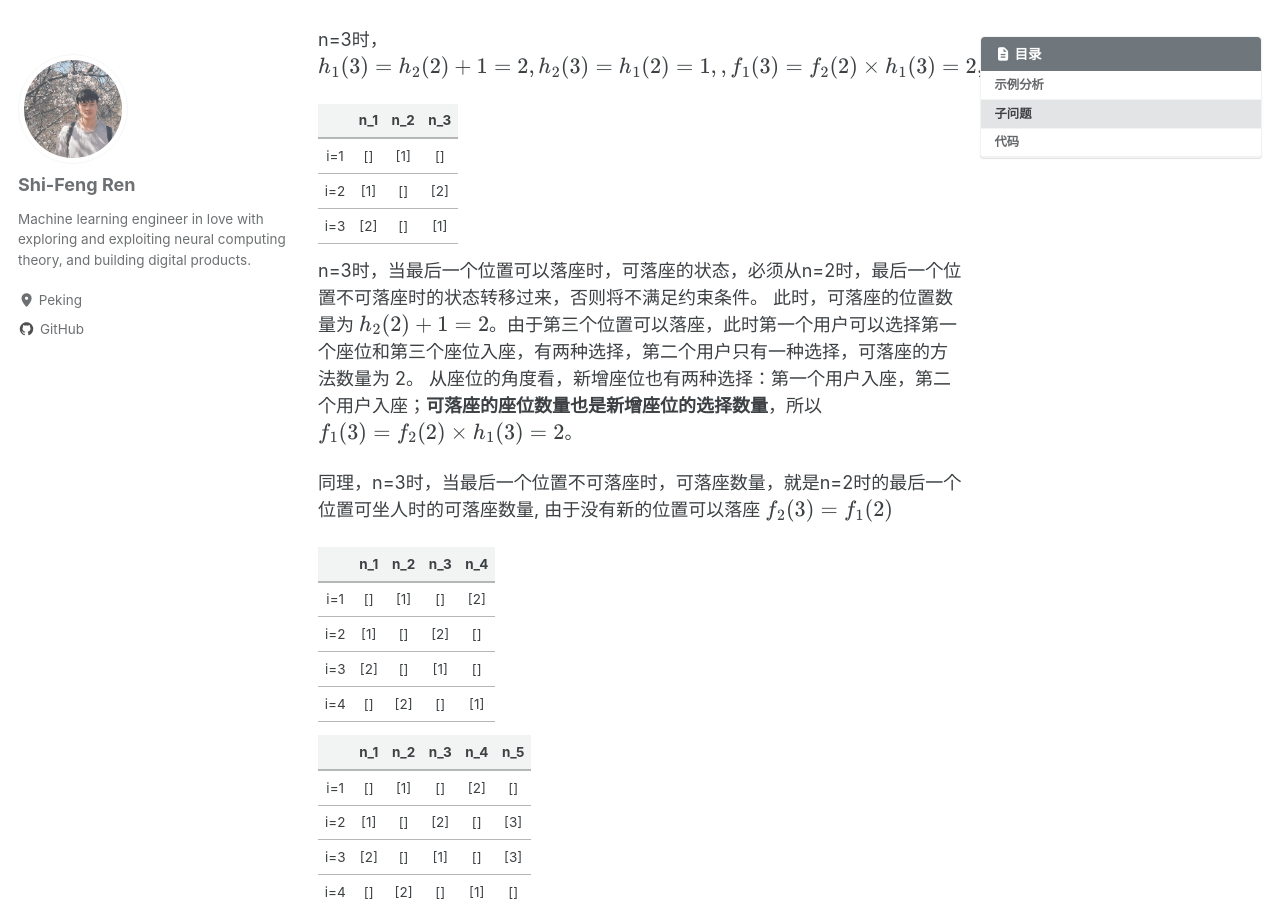
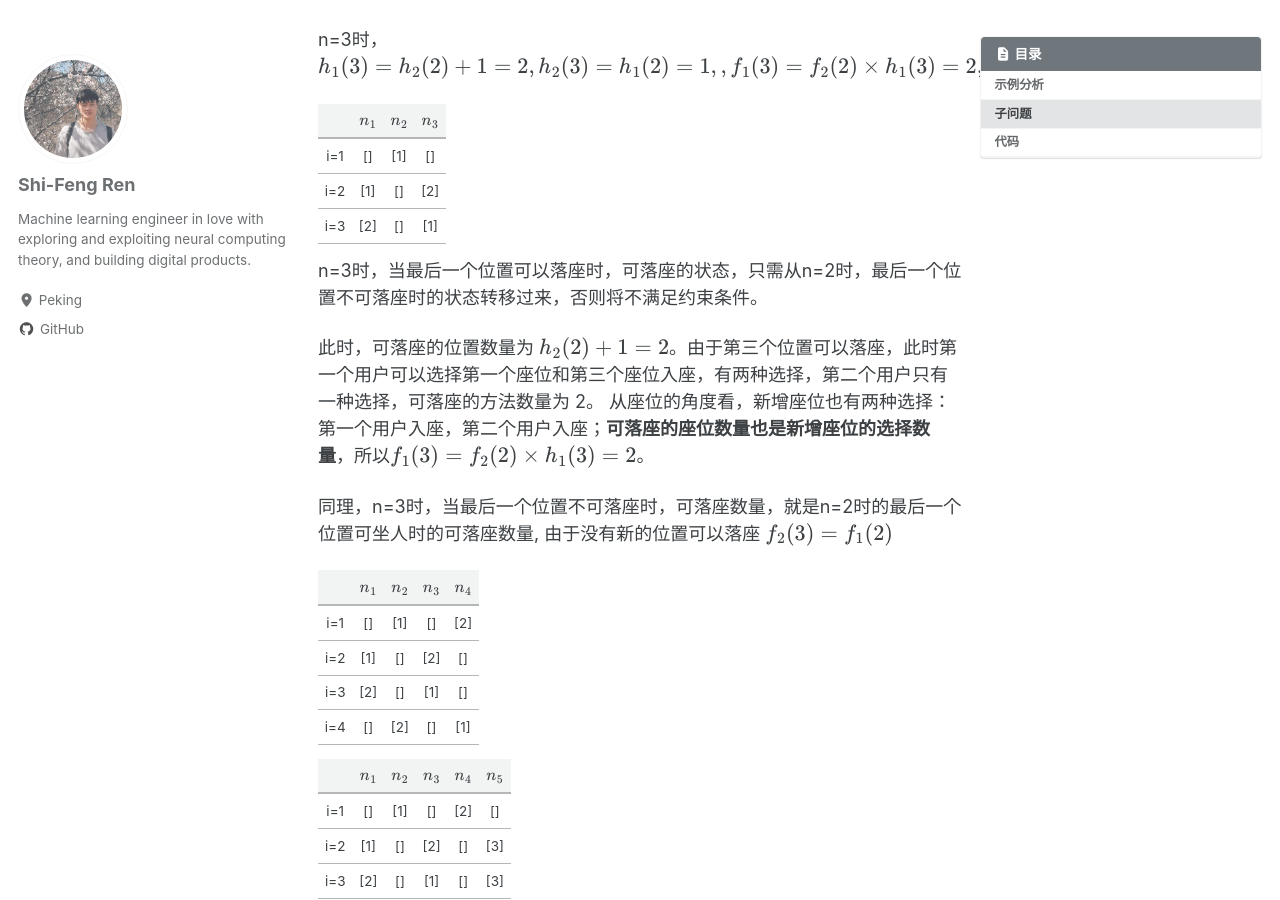
Before and after one commit to science-dojo/science-dojo.github.io, a Jekyll site: the page built from _posts/2024-09-17-N个座位坐满人的期望.md, in a window 1280 px wide and 900 px high, scrolled down 1461 px. Built offline with Jekyll 4.4.1, drawn with Linux system fonts in a browser that asks for light colours; cached includes are drawn as plain includes; formulas are drawn with MathJax 3.

Commit message:
fix format

```diff
--- a/_posts/2024-09-17-N个座位坐满人的期望.md
+++ b/_posts/2024-09-17-N个座位坐满人的期望.md
@@ -43,7 +43,7 @@ $h_1(n)$表示 n个座位时，最后一个座位坐人时，可落座的座位
 n=1时：$h_1(1)=1, h_2(1)=0, f_1(1)=1, f_2(1)=0$
 n=2时：$h_1(2)=1, h_2(2)=1, f_1(2)=1, f_2(2)=1$
 
-| | n_1 | n_2 |
+| | $n_1$ | $n_2$ |
 |:--:| :--: | :--: |
 |i=1 | [1] | [] |
 |i=2 | [] | [1] |
@@ -54,20 +54,21 @@ n_1, n_2 表示第一、第二个座位，第一列标记i=1, i=2 表示第一
 
 n=3时，$h_1(3) = h_2(2) + 1=2, h_2(3) = h_1(2)=1,, f_1(3) = f_2(2) \times h_1(3) = 2, f_2(3)=f_1(2) =1$
 
-| | n_1 | n_2 | n_3 |
+| | $n_1$ | $n_2$ | $n_3$ |
 |:--:| :--: | :--: | :--: |
 |i=1 | [] | [1] | [] |
 |i=2 | [1] | [] | [2] |
 |i=3 | [2] | [] | [1] |
 
-n=3时，当最后一个位置可以落座时，可落座的状态，必须从n=2时，最后一个位置不可落座时的状态转移过来，否则将不满足约束条件。
+n=3时，当最后一个位置可以落座时，可落座的状态，只需从n=2时，最后一个位置不可落座时的状态转移过来，否则将不满足约束条件。
+
 此时，可落座的位置数量为 $h_2(2) + 1 = 2$。由于第三个位置可以落座，此时第一个用户可以选择第一个座位和第三个座位入座，有两种选择，第二个用户只有一种选择，可落座的方法数量为 2。
 从座位的角度看，新增座位也有两种选择：第一个用户入座，第二个用户入座；**可落座的座位数量也是新增座位的选择数量**，所以$f_1(3)=f_2(2) \times h_1(3) = 2$。
 
 同理，n=3时，当最后一个位置不可落座时，可落座数量，就是n=2时的最后一个位置可坐人时的可落座数量, 由于没有新的位置可以落座 $f_2(3) = f_1(2)$
 
 
-| | n_1 | n_2 | n_3 | n_4 |
+| | $n_1$ | $n_2$ | $n_3$ | $n_4$ |
 |:--:| :--: | :--: | :--: | :--: |
 |i=1 | [] | [1] | [] | [2] |
 |i=2 | [1] | [] | [2] | [] |
@@ -75,7 +76,7 @@ n=3时，当最后一个位置可以落座时，可落座的状态，必须从n=
 |i=4 | [] | [2] | [] | [1] |
 
 
-| | n_1 | n_2 | n_3 | n_4 | n_5|
+| | $n_1$ | $n_2$ | $n_3$ | $n_4$ | $n_5$|
 |:--:| :--: | :--: | :--: | :--: | :--: |
 |i=1 | [] | [1] | [] | [2] | [] |
 |i=2 | [1] | [] | [2] | [] | [3] |
```
